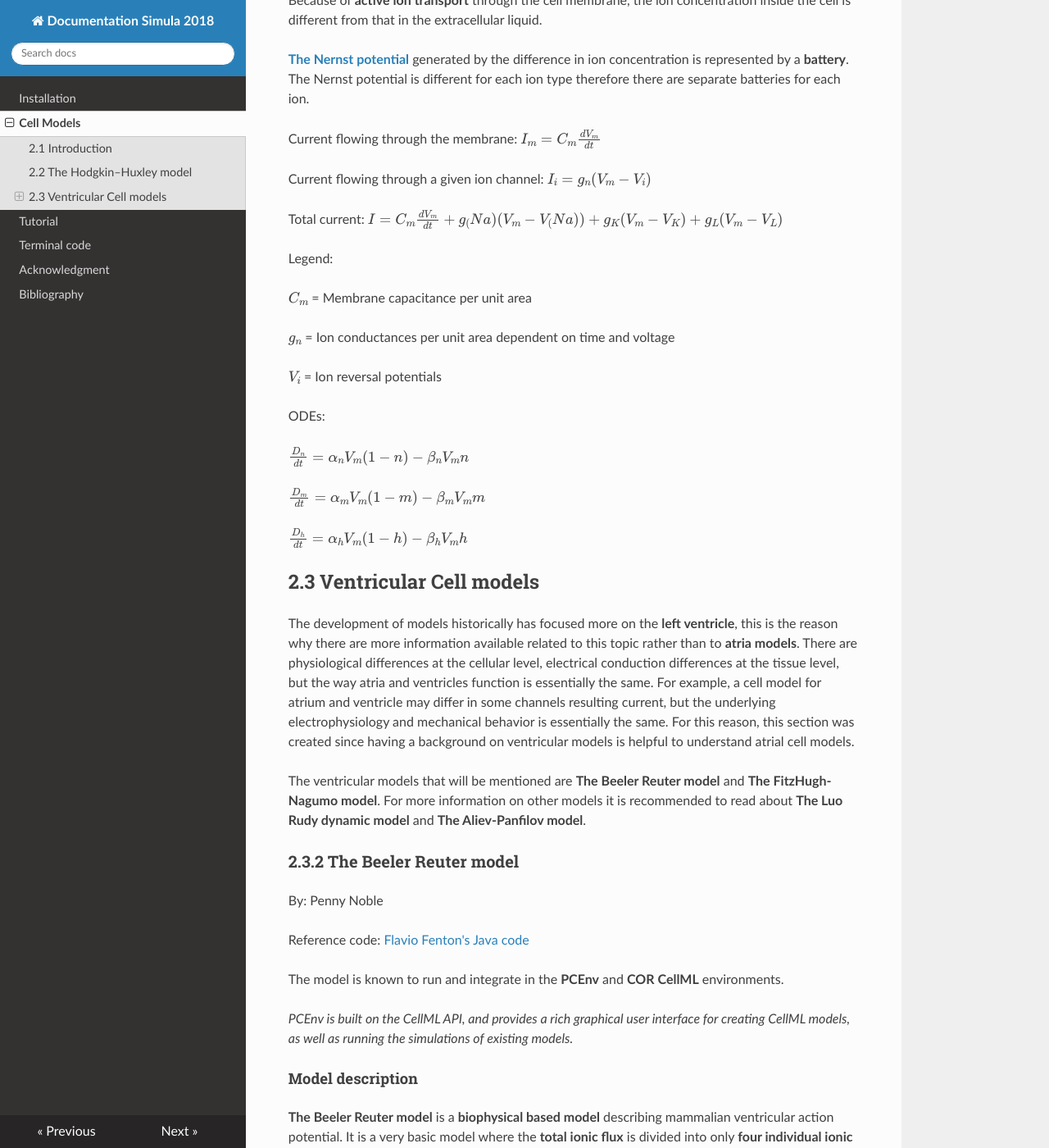
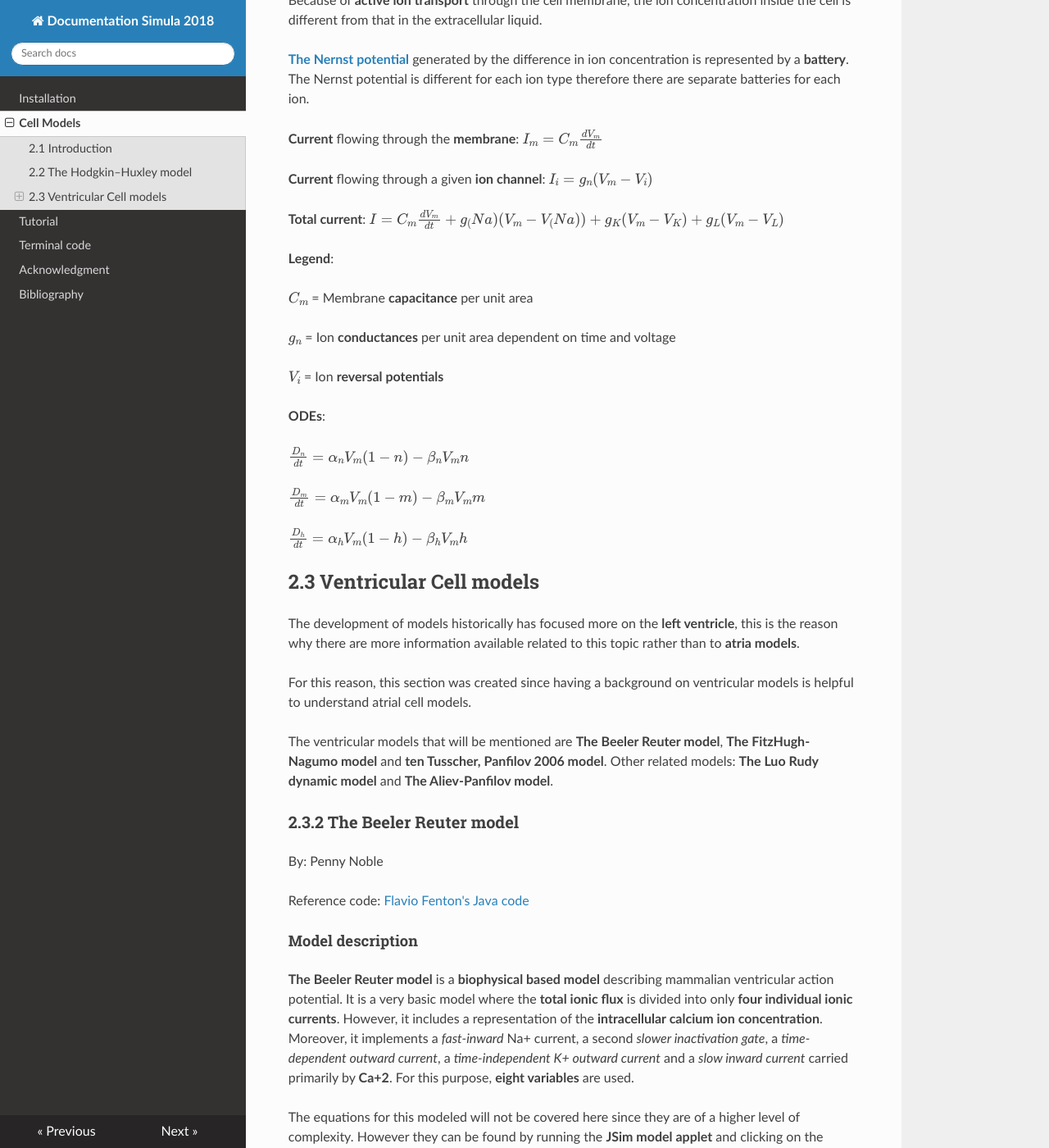
Before and after one commit to ErikaKvalem/Documentation-2018-MkDocs, an MkDocs documentation site: the page built from docs/cellm.md, in a window 1280 px wide and 1400 px high, scrolled down 1136 px. Shown: the whole window at 82% size. Built offline with MkDocs 1.6.1, drawn with Linux system fonts in a browser that asks for light colours; nearby versions of some CDN libraries; formulas are drawn with MathJax 3; old or Windows-style settings are respelled for this version of MkDocs; part of the change alters nothing that is shown; some of the changed text lies outside the part shown.

Commit message:
Update cellm.md

```diff
--- a/docs/cellm.md
+++ b/docs/cellm.md
@@ -37,21 +37,21 @@ Because of **active ion transport** through the cell membrane, the ion concentra
 **[The Nernst potential](https://en.wikipedia.org/wiki/Nernst_equation)** generated by the difference in ion concentration is represented by a **battery**. The Nernst potential is different for each ion type therefore there are separate batteries for each ion.
 
 
-Current flowing through the membrane: $I_m={C_m}\frac{dV_m}{dt}$
+**Current** flowing through the **membrane**: $I_m={C_m}\frac{dV_m}{dt}$
 
-Current flowing through a given ion channel: $I_i=g_n{(V_m-V_i)}$
+**Current** flowing through a given **ion channel**: $I_i=g_n{(V_m-V_i)}$
 
-Total current: $I = {C_m}\frac{dV_m}{dt} + {g_(Na)}{(V_m-V_(Na))} + {g_K}{(V_m-V_K)}+ {g_L}{(V_m-V_L)}$
+**Total current**: $I = {C_m}\frac{dV_m}{dt} + {g_(Na)}{(V_m-V_(Na))} + {g_K}{(V_m-V_K)}+ {g_L}{(V_m-V_L)}$
 
-Legend:
+**Legend**:
 
-$C_m$ = Membrane capacitance per unit area
+$C_m$ = Membrane **capacitance** per unit area
 
-$g_n$ = Ion conductances per unit area dependent on time and voltage
+$g_n$ = Ion **conductances** per unit area dependent on time and voltage
 
-$V_i$ = Ion reversal potentials
+$V_i$ = Ion **reversal potentials**
 
-ODEs:
+**ODEs**:
 
 $\frac{D_n}{dt}={\alpha_n}{V_m}{(1-n)}-{\beta_n}{V_m}{n}$
 
@@ -63,20 +63,17 @@ $\frac{D_h}{dt}={\alpha_h}{V_m}{(1-h)}-{\beta_h}{V_m}{h}$
 
 ## 2.3 Ventricular Cell models
 
-The development of models historically has focused more on the **left ventricle**, this is the reason why there are more information available related to this topic rather than to **atria models**. There are physiological differences at the cellular level, electrical conduction differences at the tissue level, but the way atria and ventricles function is essentially the same.
-For example, a cell model for atrium and ventricle may differ in some channels resulting current, but the underlying electrophysiology and mechanical behavior is essentially the same.
+The development of models historically has focused more on the **left ventricle**, this is the reason why there are more information available related to this topic rather than to **atria models**.
+
 For this reason, this section was created since having a background on ventricular models  is helpful to understand atrial cell models.
 
-The ventricular models that will be mentioned are **The Beeler Reuter model** and **The FitzHugh-Nagumo model**. For more information on other models it is recommended to read about **The Luo Rudy dynamic model** and **The Aliev-Panfilov model**.
+The ventricular models that will be mentioned are **The Beeler Reuter model**, **The FitzHugh-Nagumo model** and  **ten Tusscher, Panfilov 2006 model**.
+Other related  models:  **The Luo Rudy dynamic model** and **The Aliev-Panfilov model**.
 
 ### 2.3.2 The Beeler Reuter model
 By: Penny Noble
 
 Reference code: [Flavio Fenton's Java code](http://thevirtualheart.org/)
-
-The model is known to run and integrate in the **PCEnv** and **COR CellML** environments.
-
-*PCEnv is built on the CellML API, and provides a rich graphical user interface for creating CellML models, as well as running the simulations of existing models.*
 
 #### Model description
 
@@ -88,8 +85,6 @@ The equations for this modeled will not be covered here since they are of a high
 ### 2.3.3 The FitzHugh-Nagumo model
 
 By: Penny Noble
-
-The model is known to run and integrate in **COR** and is also known to read in to [**JSim**](http://www.physiome.org/jsim/) and [**PCEnv**](https://www.cellml.org/about/news/pcenv-0-6-and-cellml-api-1-6-released) .
 
 #### Model description
 
```
